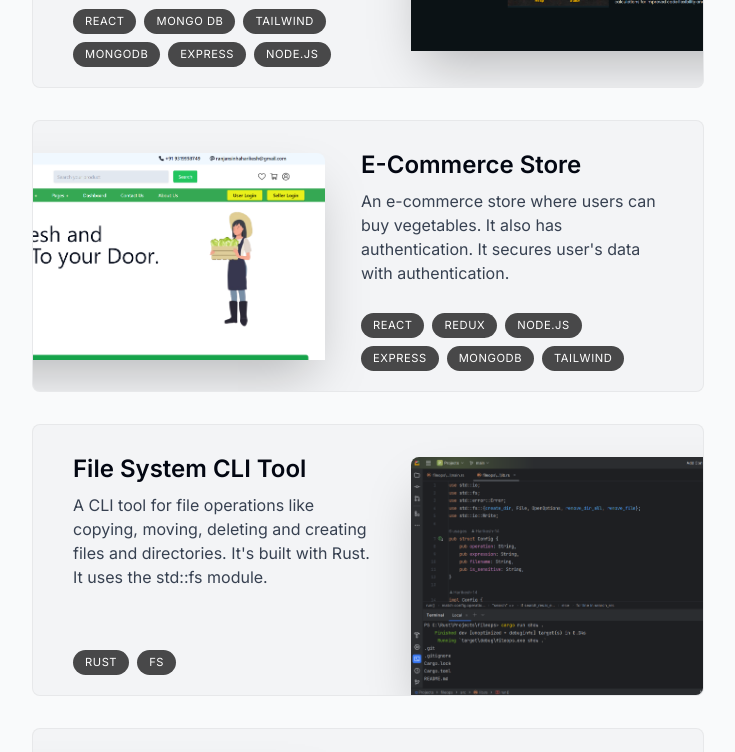
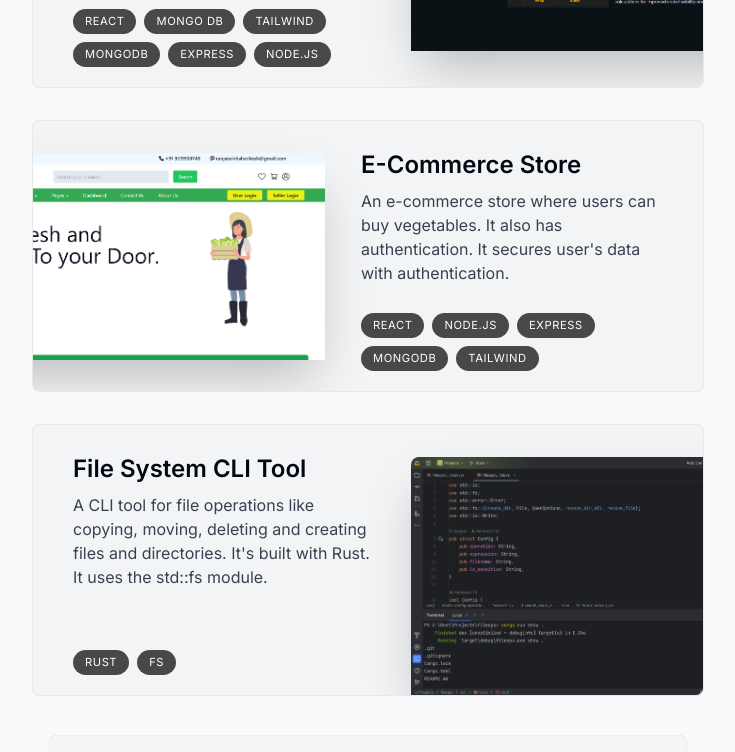
Before and after one commit to Harikesh-14/Portfolio, a Next.js app: page / in a window 1280 px wide. Shown: the part 1420-2172 px from the top of the page, without its empty margins (272-1007 px from the left). Built offline with nearby package versions, Linux system fonts and the light colour scheme.

Commit message:
Projects section finished

```diff
--- /dev/null
+++ b/components/project-card.tsx
@@ -0,0 +1,60 @@
+"use client"
+
+import React, { useRef } from 'react'
+import Image from 'next/image'
+import { motion, useScroll, useTransform } from 'framer-motion'
+
+import { projectsData } from '../lib/data'
+
+type ProjectCardProps = (typeof projectsData)[number]
+
+function ProjectCard({ title, description, tags, imageUrl }: ProjectCardProps) {
+  const ref = useRef<HTMLDivElement>(null)
+
+  const { scrollYProgress } = useScroll({
+    target: ref,
+    offset: ["0 1", "1.33 1"],
+  })
+
+  const scaleProgress = useTransform(scrollYProgress, [0, 1], [0.8, 1])
+  const opacityProgress = useTransform(scrollYProgress, [0, 1], [0.6, 1])
+
+  return (
+    <motion.div
+      ref={ref}
+      style={{
+        scale: scaleProgress,
+        opacity: opacityProgress,
+      }}
+      className='group mb-4 sm:mb-8 last:mb-0'
+    >
+      <section
+        className='relative bg-gray-100 max-w-[42rem] border border-black/5 overflow-hidden rounded-lg sm:pr-8 sm:h-[17rem] hover:bg-gray-200 transition cursor-pointer'
+      >
+        <div className='pt-4 pb-5 px-5 sm:pl-10 sm:pr-2 sm:pt-7 sm:max-w-[55%] flex flex-col h-full group-even:ml-[18rem]'>
+          <h3 className='font-semibold text-2xl'>{title}</h3>
+          <p className='mt-2 text-gray-700'>{description}</p>
+          <ul className='flex flex-wrap mt-2 gap-2 sm:mt-auto'>
+            {tags.map((tag, index) => (
+              <li
+                className='bg-black/[0.7] px-3 py-1 uppercase text-[0.7rem] tracking-wider text-white rounded-full'
+                key={index}
+              >
+                {tag}
+              </li>
+            ))}
+          </ul>
+        </div>
+
+        <Image
+          src={imageUrl}
+          alt='Project Image'
+          quality={95}
+          className='absolute top-8 -right-40 w-[28.25rem] rounded-t-lg shadow-2xl group-even:right-[initial] group-even:-left-40 group-hover:-translate-x-3 group-hover:translate-y-3 group-hover:-rotate-2 group-hover:scale-[1.05] group-even:group-hover:-translate-x-3 group-even:group-hover:translate-y-3 group-even:group-hover:rotate-3 transition-all ease-linear'
+        />
+      </section>
+    </motion.div>
+  )
+}
+
+export default ProjectCard
--- a/components/projects.tsx
+++ b/components/projects.tsx
@@ -1,8 +1,8 @@
 import React from 'react'
 import SectionHeading from './section-heading'
+import ProjectCard from './project-card'
 
 import { projectsData } from '../lib/data'
-import Image from 'next/image'
 
 function Projects() {
   return (
@@ -20,34 +20,4 @@ function Projects() {
   )
 }
 
-type ProjectCardProps = (typeof projectsData)[number]
-
-function ProjectCard({ title, description, tags, imageUrl }: ProjectCardProps) {
-  return (
-    <section className='group relative bg-gray-100 max-w-[42rem] border border-black/5 overflow-hidden rounded-lg sm:pr-8 sm:h-[17rem] mb-4 sm:mb-8 last:mb-0 hover:bg-gray-200 transition cursor-pointer'>
-      <div className='pt-4 pb-5 px-5 sm:pl-10 sm:pr-2 sm:pt-7 sm:max-w-[55%] flex flex-col h-full group-even:ml-[18rem]'>
-        <h3 className='font-semibold text-2xl'>{title}</h3>
-        <p className='mt-2 text-gray-700'>{description}</p>
-        <ul className='flex flex-wrap mt-2 gap-2 sm:mt-auto'>
-          {tags.map((tag, index) => (
-            <li
-              className='bg-black/[0.7] px-3 py-1 uppercase text-[0.7rem] tracking-wider text-white rounded-full'
-              key={index}
-            >
-              {tag}
-            </li>
-          ))}
-        </ul>
-      </div>
-
-      <Image
-        src={imageUrl}
-        alt='Project Image'
-        quality={95}
-        className='absolute top-8 -right-40 w-[28.25rem] rounded-t-lg shadow-2xl group-even:right-[initial] group-even:-left-40 group-hover:-translate-x-3 group-hover:translate-y-3 group-hover:-rotate-2 group-hover:scale-[1.05] group-even:group-hover:-translate-x-3 group-even:group-hover:translate-y-3 group-even:group-hover:rotate-3 transition-all ease-linear'
-      />
-    </section>
-  )
-}
-
 export default Projects
--- a/lib/data.ts
+++ b/lib/data.ts
@@ -72,7 +72,7 @@ export const projectsData = [
     title: "E-Commerce Store",
     description:
       "An e-commerce store where users can buy vegetables. It also has authentication. It secures user's data with authentication.",
-    tags: ["React", "Redux", "Node.js", "Express", "MongoDB", "Tailwind"],
+    tags: ["React", "Node.js", "Express", "MongoDB", "Tailwind"],
     imageUrl: veggiesMartImg,
   },
   {
```
